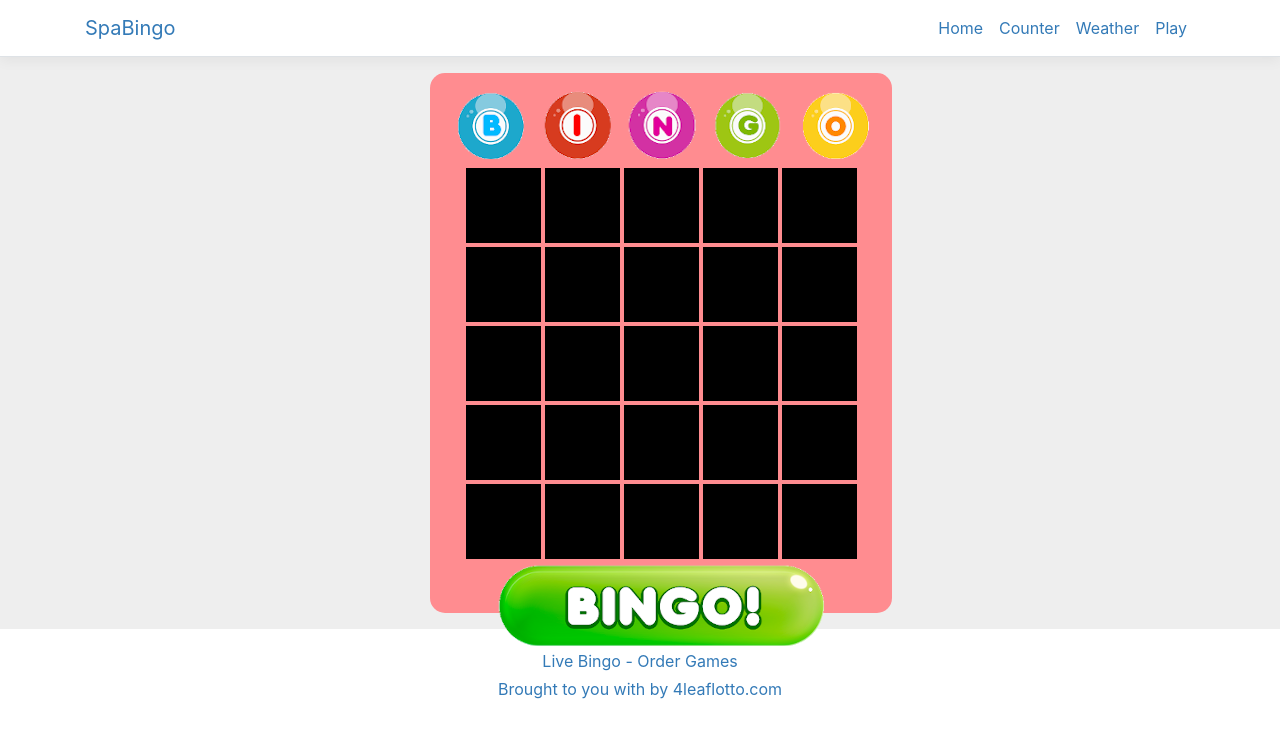
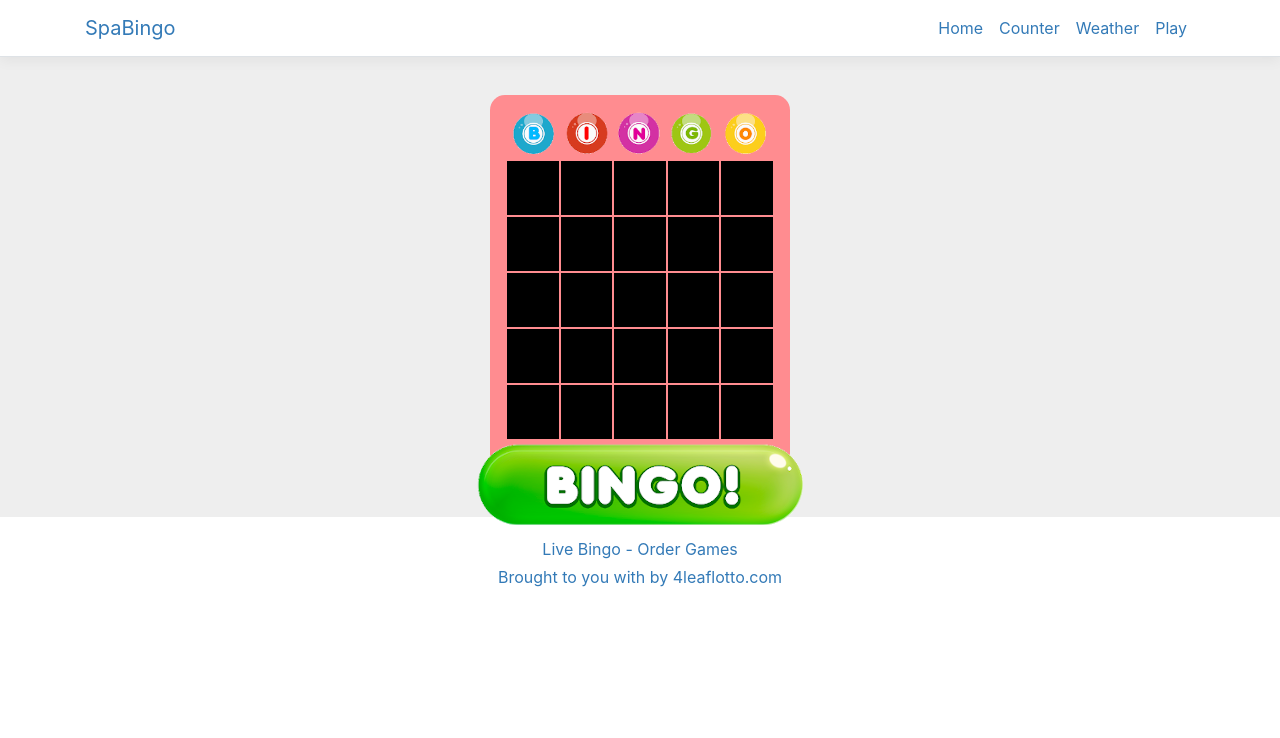
Before and after one commit to ryan2clw/csharpBingo, a React (Create React App) app in the folder ClientApp/: page /play in a window 1280 px wide. Shown: the top 738 px of the page. Built offline with nearby package versions, Linux system fonts and the light colour scheme; some icons are missing; what react-router-redux would draw is missing.

Commit message:
Fixed some stuff.

```diff
--- a/ClientApp/public/index.html
+++ b/ClientApp/public/index.html
@@ -29,6 +29,12 @@
         color: #fff !important;
         border-color: #337ab7;
       }
+      .glyphicon-heart{
+        color:crimson;
+      }
+      .pointy{
+        cursor: pointer;
+      }
     </style>
     <title>SpaBingo</title>
   </head>
--- a/ClientApp/src/App.jsx
+++ b/ClientApp/src/App.jsx
@@ -2,6 +2,7 @@ import React from 'react';
 import { Router, Route } from 'react-router-dom';
 import { connect } from 'react-redux';
 import { clear } from './store/Message';
+import { history } from './store/history';
 import { Layout } from './components/Layout';
 import LoginPage from './components/LoginPage'
 import HomePage from './components/HomePage';
@@ -9,33 +10,41 @@ import CounterPage from './components/CounterPage';
 import WeatherPage from './components/WeatherPage';
 import BingoPage  from './components/BingoPage';
 import PrivateRoute from './components/PrivateRoute';
-import { history } from './store/history';
+import styled from 'styled-components';
+
+const BingoHeader = styled.div`
+margin-bottom:5px;
+`;
 
 class App extends React.Component {
   constructor(props) {
       super(props);
-
       const { dispatch } = this.props;
       history.listen((location, action) => {
         dispatch(clear());
       });
   }
 
+
   render() {
       const { alert } = this.props;
       return (
           <div>
-              <Router history={ history }>
+              <Router history={history}>
                   <Layout>
-                  { alert &&
-                        <div className={`alert ${alert.type}`}>{alert.message}</div>
-                  }
-                      <PrivateRoute exact path="/" component={ HomePage } />
-                      <Route path="/login" component={ LoginPage} />
+                    <BingoHeader>
+                        {alert.type &&
+                            <div className={`alert ${alert.type}`}>
+                                {alert.message}
+                            </div>
+                        }
+                    </BingoHeader>
+                      <PrivateRoute exact path="/" component={HomePage} />
+                      <Route path="/login" component={LoginPage} />
                       <Route path='/home' component={HomePage} />
                       <Route path='/counter' component={CounterPage} />
-                      <Route path='/fetch-data/:startDateIndex?' component={ WeatherPage } />
-                      <Route path='/play' component={ BingoPage } />
+                      <Route path='/fetch-data/:startDateIndex?' component={WeatherPage} />
+                      <Route path='/play' component={BingoPage} />
                   </Layout>
               </Router>
           </div>
--- a/ClientApp/src/components/BingoPage.jsx
+++ b/ClientApp/src/components/BingoPage.jsx
@@ -1,23 +1,15 @@
 import React from 'react';
-import { Link } from 'react-router-dom';
 import { connect } from 'react-redux';
 import Board from '../store/BingoBoard';
 
 
 class BingoPage extends React.Component {
 
-    // constructor(props) {
-    //     super(props);
-    //     // reset login status
-    //     this.handleChange = this.handleChange.bind(this);
-    //     this.handleSubmit = this.handleSubmit.bind(this);
-    //     console.log("LoginPage props", this.props);
-    // }
-
     render() {
-        const {game} = this.props;
         return (
             <Board>
+                {console.log("bingoProps", this.props)}
+                {console.log("bingoState", this.state)}
             </Board>
         );
     }
--- a/ClientApp/src/components/Layout.jsx
+++ b/ClientApp/src/components/Layout.jsx
@@ -1,27 +1,17 @@
 import React from 'react';
-import { Container, Row } from 'reactstrap';
 import NavMenu from './NavMenu';
 import styled from 'styled-components';
-//import actionAlerts from '../store/Message';
 
 const GreyDiv = styled.div`
     background: #eeeeee;
+    min-height: 460px;
 `
 
 export const Layout = (props) => (
     <div>
         <NavMenu />
-        <GreyDiv>
-        <Container className="d-flex flex-row justify-content-center py-3">
-                <div className="">
-                    <div className="">
-                        {//message.message && <div className={`alert ${message.type}`}>{message.message}</div>
-                            props.message && <div className='alert alert-info'>{props.message}</div>
-                        }
-                    </div>
-                </div>
+        <GreyDiv className="d-flex flex-column justify-content-center align-items-center">
             {props.children}
-        </Container>
         </GreyDiv>
     </div>
 );
--- a/ClientApp/src/components/LoginPage.jsx
+++ b/ClientApp/src/components/LoginPage.jsx
@@ -43,7 +43,7 @@ class LoginPage extends React.Component {
         console.log("username", username);
         console.log("password", password);
         return (
-            <div className="col-md-4 offset-4">
+            <div className="col-md-4">
                 <h2>Login</h2>
                 <form name="form" onSubmit={this.handleSubmit}>
                     <div className={'form-group' + ( !username ? ' has-error' : '')}>
--- a/ClientApp/src/store/BingoBoard.jsx
+++ b/ClientApp/src/store/BingoBoard.jsx
@@ -1,38 +1,24 @@
-import React, {useState} from 'react';
+import React from 'react';
 import styled from 'styled-components';
-import { connect } from 'react-redux';
-import { Button } from 'reactstrap';
-//import actionAlerts from '../store/Message';
 
 // Create a Title component that'll render an <h1> tag with some styles
 const BingoHeader = styled.div`
-    width: 100px;
     margin-bottom:5px;
 `;
-
 // Create a Wrapper component that'll render a <section> tag with some styles
 const Wrapper = styled.section`
   padding: 1rem;
   background: #ff8c90;
-  height: 540px;
+  height: 390px;
   border-radius: 15px;
+  width: 300px;
 `;
 const Square = styled.div`
   background: black;
-  height: 75px;
-  width: 75px;
-  margin: 2px;
+  height: 54px;
+  width: 54px;
+  margin: 1px;
 `;
-export const Squares = () => {
-  let arr = [...Array(5)].map((_, i) => {
-    return (<Square key={i}></Square>)
-  });
-  return (
-    <div className="d-flex flex-row justify-content-center">
-      {arr}
-    </div>
-  )
-};
 
 class Board extends React.Component {
 
@@ -41,29 +27,22 @@ class Board extends React.Component {
     this.handleBingo = this.handleBingo.bind(this);
   }
   handleBingo = () => alert('YOU FUCKING WON DUDE');
-  squares = (columnCount = 5) => {
-    let arr = [...Array(columnCount)].map((_, i) => {
-      return (<Square key={i}></Square>)
-    });
-    return (
-      <div className="d-flex flex-row justify-content-center">
-        {arr}
+  squares = (rowNumber = "0", columnCount = 5) => (
+      <div className="d-flex flex-row justify-content-center" key={"Row(" + rowNumber + ")"}>
+        {[...Array(columnCount)].map((_, i) => <Square key={"Square(" + rowNumber + "," + i + ")"}></Square>)}
       </div>
-    )
-  };
-  rows = (rowCount = 5) => [...Array(rowCount)].map((_, i) => {
-    return this.squares(5);
-  });
+    );
+  rows = (rowCount = 5) => [...Array(rowCount)].map((_, i) => this.squares(i.toString(), rowCount));
 
   render(){
     return(
-    <Wrapper className="align-content-center col-md-5">
+    <Wrapper className="align-content-center">
       <BingoHeader>
-        <img src='/BingoBalls.png' />
+        <img src='/BingoBalls.png' alt="Ball Columns" width="100%"/>
       </BingoHeader>
-      { this.rows(5) }
-        <div className="d-flex flex-row justify-content-center mt-1" onClick={this.handleBingo}>
-          <img src="/BingoButton.png" />
+      { this.rows() }
+        <div className="d-flex flex-row justify-content-center mt-1 pointy" onClick={this.handleBingo}>
+          <img src="/BingoButton.png" alt="Bingo!"/>
         </div>
     </Wrapper>);
   }
```
